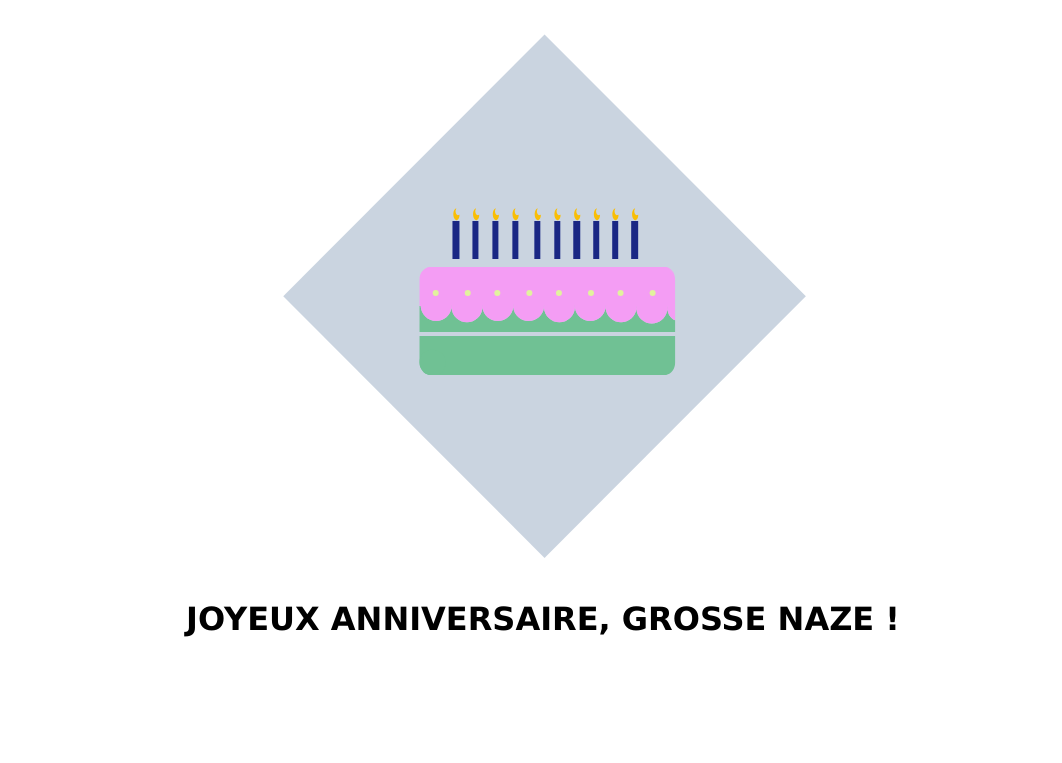
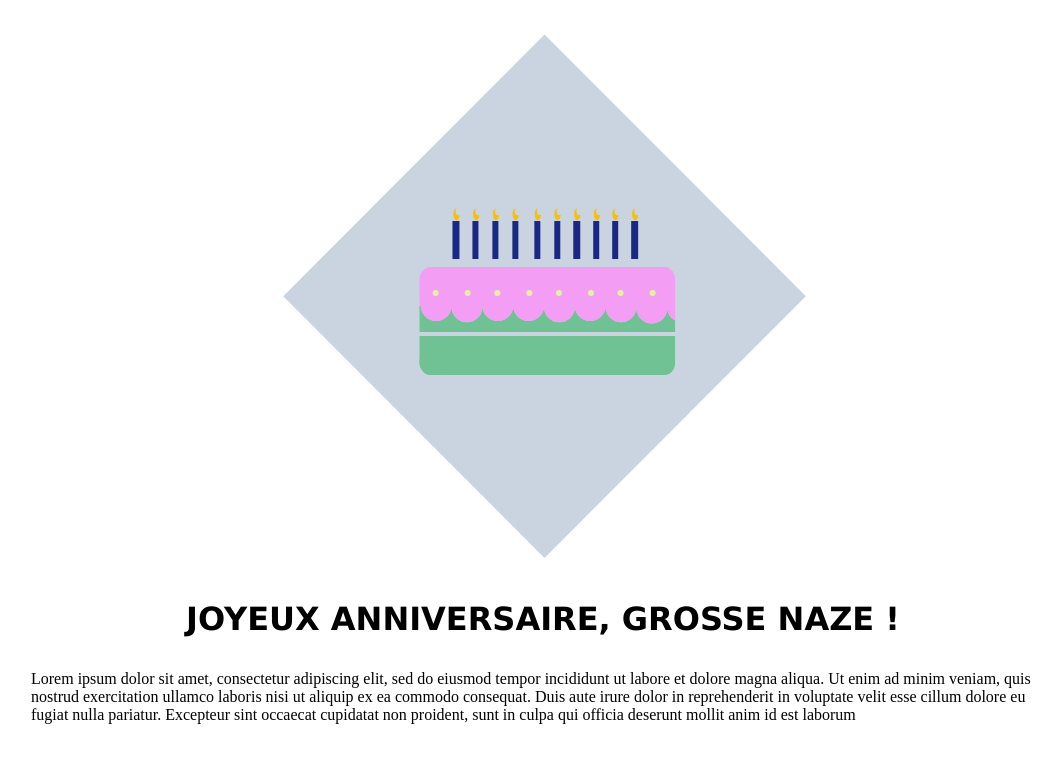
Before and after one commit to Simpleprune/simpleprune.github.io, a Jekyll site: the page accueil.html, which Jekyll copies as it is, in a window 1280 px wide. Shown: the top 763 px of the page, without its empty margins (97-1159 px from the left). Built offline with Jekyll 4.4.1, drawn with Linux system fonts in a browser that asks for light colours.

Commit message:
Update accueil.html

```diff
--- a/accueil.html
+++ b/accueil.html
@@ -11,5 +11,6 @@
  <div id="global">
 <img id="gateau" src="images/Cake.svg"/>
 <p id="ja">Joyeux anniversaire, grosse naze !</p>
+<p>Lorem ipsum dolor sit amet, consectetur adipiscing elit, sed do eiusmod tempor incididunt ut labore et dolore magna aliqua. Ut enim ad minim veniam, quis nostrud exercitation ullamco laboris nisi ut aliquip ex ea commodo consequat. Duis aute irure dolor in reprehenderit in voluptate velit esse cillum dolore eu fugiat nulla pariatur. Excepteur sint occaecat cupidatat non proident, sunt in culpa qui officia deserunt mollit anim id est laborum</p>
 </div>
 </body>
```
